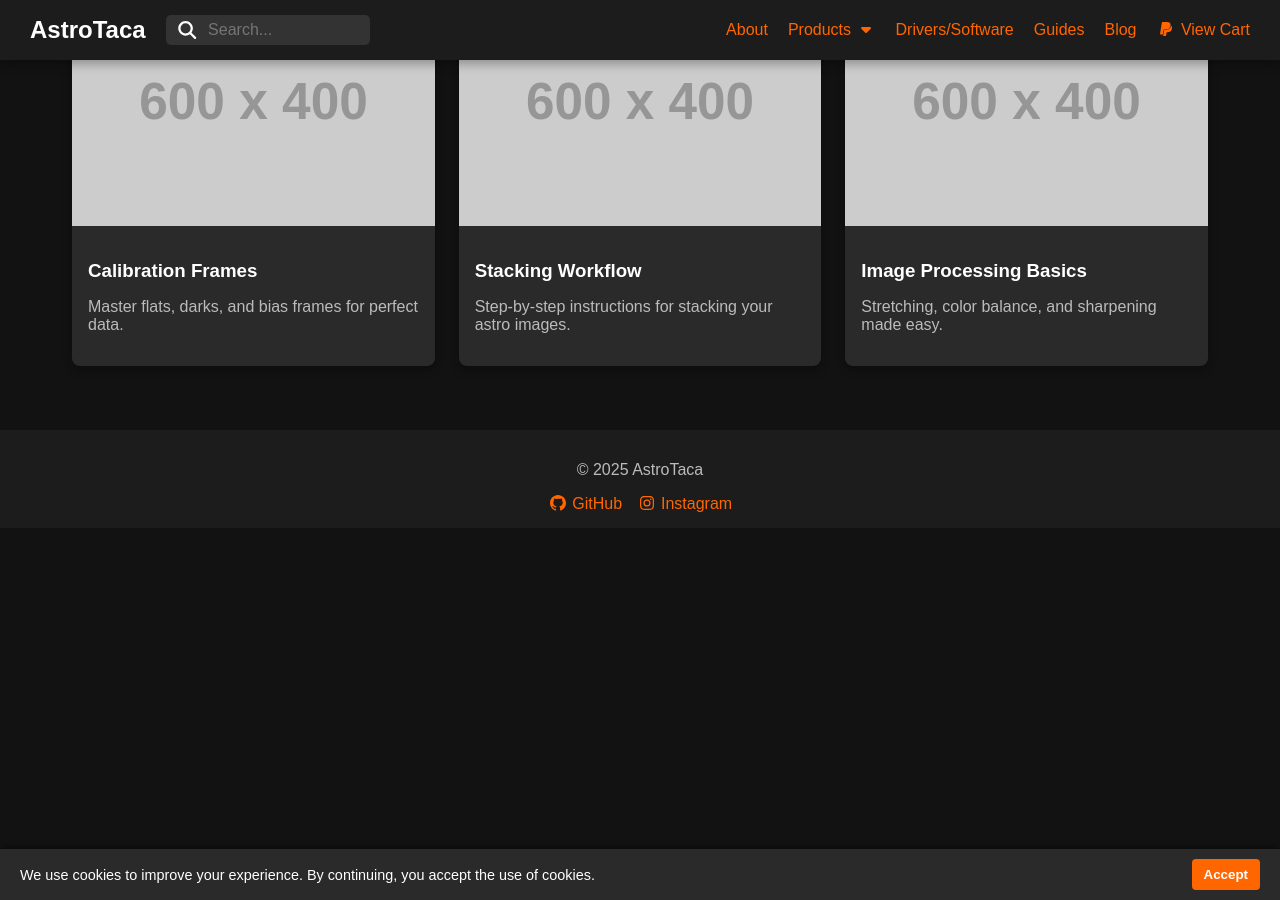
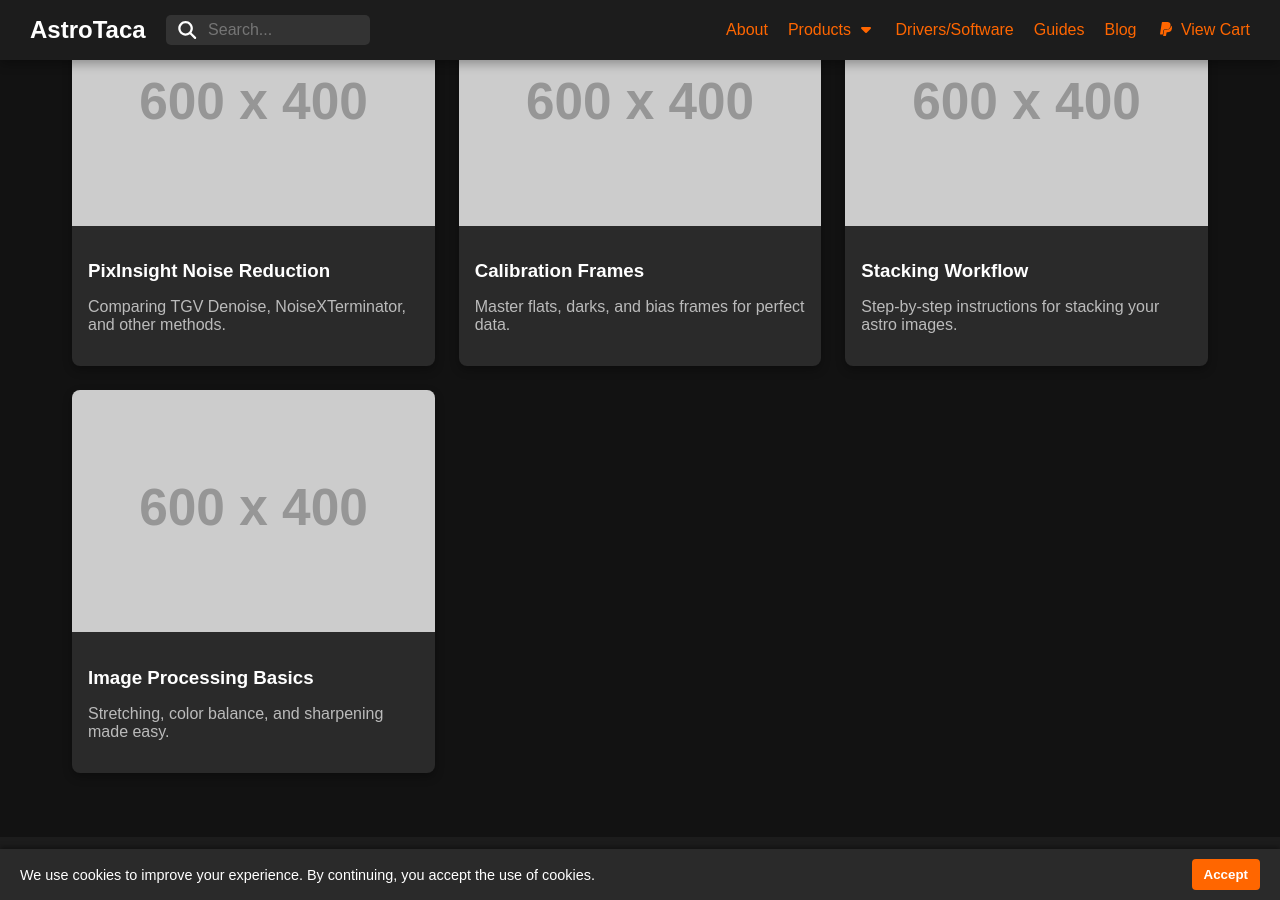
Before and after one commit to astrotaca/website, a Jekyll site: the page built from guides.md, in a window 1280 px wide and 900 px high, scrolled down 602 px. Built offline with Jekyll 4.4.1, drawn with Linux system fonts in a browser that asks for light colours.

Commit message:
updates to the website

```diff
--- a/guides.md
+++ b/guides.md
@@ -11,6 +11,14 @@ seo_keywords: "pixinsight, stacking workflow, flats, darks, astrophotography gui
 <p>Learn how to improve your imaging workflow.</p>
 
 <div class="card-grid">
+  <a class="card" href="/guides/pixinsight-denoise/">
+    <img src="https://via.placeholder.com/600x400/383838/ffffff?text=Noise+Reduction" alt="PixInsight Noise Reduction">
+    <div class="card-content">
+      <h3>PixInsight Noise Reduction</h3>
+      <p>Comparing TGV Denoise, NoiseXTerminator, and other methods.</p>
+    </div>
+  </a>
+
   <a class="card" href="#">
     <img src="https://via.placeholder.com/600x400/383838/ffffff?text=Calibration" alt="Calibration Frames">
     <div class="card-content">
```
